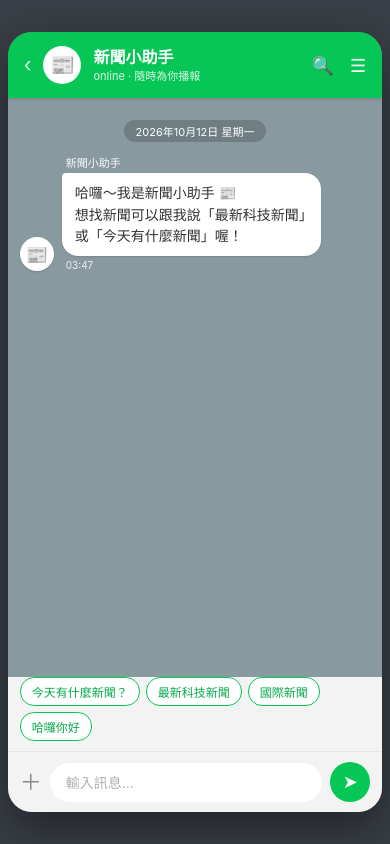
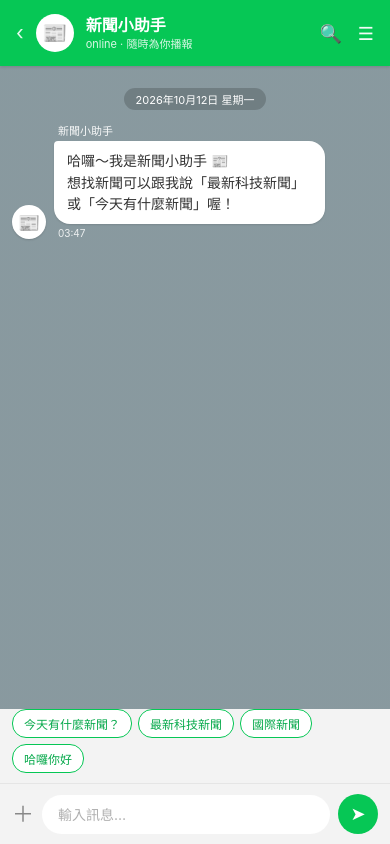
Before and after one commit to juku1128/hello-python, a Flask app: page / in a window 390 px wide. Run offline with Flask 3, Linux system fonts and the light colour scheme.

Commit message:
feat: 開放區網 0.0.0.0 監聽並增加手機全螢幕自適應 RWD 樣式

```diff
--- a/line-bot-sim/app.py
+++ b/line-bot-sim/app.py
@@ -357,4 +357,4 @@ def chat():
 
 
 if __name__ == "__main__":
-    app.run(host="127.0.0.1", port=5001, debug=True)
+    app.run(host="0.0.0.0", port=5001, debug=True)
--- a/line-bot-sim/templates/index.html
+++ b/line-bot-sim/templates/index.html
@@ -30,6 +30,20 @@
       flex-direction: column;
       box-shadow: 0 18px 50px rgba(0, 0, 0, 0.45);
       position: relative;
+    }
+
+    @media (max-width: 500px) {
+      body {
+        padding: 0;
+      }
+      .phone {
+        width: 100vw;
+        max-width: 100vw;
+        height: 100vh;
+        max-height: 100vh;
+        border-radius: 0;
+        box-shadow: none;
+      }
     }
 
     /* ===== 標題列 ===== */
```
